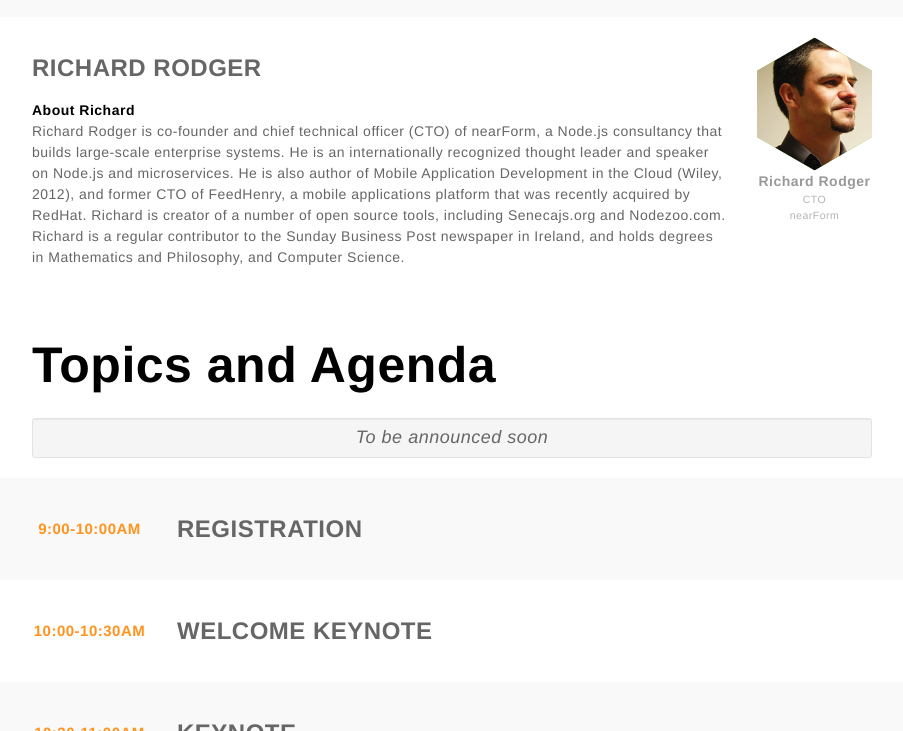
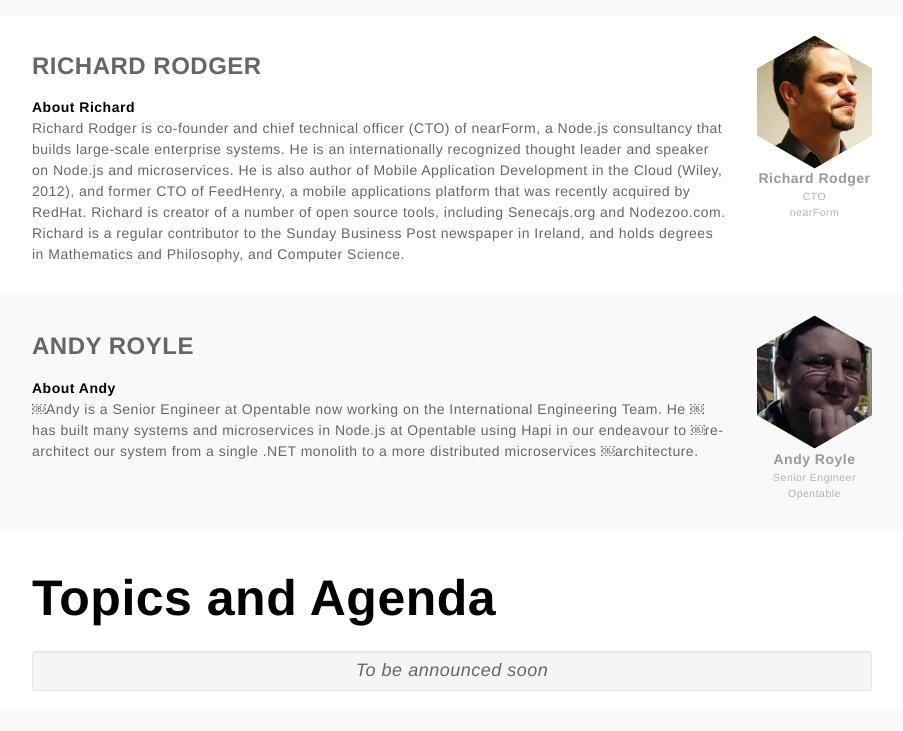
Before and after one commit to nodeday/nodeday.github.io, a plain HTML site: page 2015-digitas/index.html in a window 1280 px wide. Shown: the part 2722-3453 px from the top of the page, without its empty margins (188-1091 px from the left). Drawn offline with Linux system fonts and the light colour scheme.

Commit message:
Added a new speaker and made some smaller changes

```diff
--- a/2015-digitas/css/app.css
+++ b/2015-digitas/css/app.css
@@ -78,7 +78,7 @@
     height: 100%;
 }
 .twitter-icon img{
-    width: 36px;
+    width: 25px;
     vertical-align: middle;
 }
 .row img {
@@ -251,7 +251,9 @@
     -o-transform: rotate(-60deg);
     transform: rotate(-60deg);
 }
-
+.topic .speaker #andy_royle .hexagon-3{
+    background-image: url(../img/Andy-Royle.png);
+}
 .topic .speaker #ian_crowther .hexagon-3{
     background-image: url(../img/Ian-Crowther.png);
 }
--- a/2015-digitas/index.html
+++ b/2015-digitas/index.html
@@ -64,7 +64,7 @@
                             <h2>About nodeday 2015</h2>
                             <p>
                                 nodeday is a Node.js conference by the enterprise, for the enterprise. Now in its second year, this one-day industry conference brings together people from companies that have adopted or are planning to adopt Node.js, and focuses on the issues that these companies face. It gives participants a forum to discuss and share their experiences with Node.js, share advice, tips and tricks, and drive forward both the technology and the community.
-                                <br> Come join us at Digitas LBi, Brick Lane, London, UK -
+                                <br> Come join us at DigitasLBi, Brick Lane, London, UK -
                                 <a class="same-color" href="https://ti.to/node-day-2015/node-day-london" target="_blank">register here</a>
                             </p>
                         </div>
@@ -133,7 +133,7 @@
                         <p class="link">
                         </p>
                         <p class="bio">
-                            <b>About Ian</b> Ian continues to be active member of the Node community both internationally and here in London. Ian organises events such as the London Node User Group, Nodeschool London and most recently International Nodeschool. I has also taken on roles for conferences such as OneShot by NodeConf and FullStack Conf. Ian has spent a number of years working as a Full Stack Node Developer in the Enterprise tier and has recently setup up Nexttick, a Node, Javascript & Docker consultancy in London
+                            <b>About Ian</b> Ian is a Senior Interface Developer at DigitasLBi and has spent the past year building a RESTful API in Node and NodeWebkit apps. Ian was also a member of a team from DigitasLBi that built a speaking clock for the Hack the Barbican exhibition. Away from writing code Ian plays the piano and attempts painting.
                         </p>
                     </div>
                     <div class="col-sm-2">
@@ -201,7 +201,7 @@
                             <p class="link">
                             </p>
                             <p class="bio">
-                                <b>About Aaron</b> Aaron is a front-end turned full-stack JavaScript developer at the Marketing and Technology agency DigitasLBi. He first experimented with Node.js as part of his undergraduate thesis back in 2012 and has been working professionally with the technology since 2013. He has been technical lead on a number of full-stack projects, helping to build products for the healthcare industry as part of the Digital Innovation Group. In his spare time he enjoys making and sipping Sherry.
+                                <b>About Aaron</b> Aaron is a Senior Interface Developer at the global marketing and technology agency DigitasLBi. He first experimented with Node.js as part of his undergraduate thesis back in 2012 and has been working professionally with the technology since 2013. He has been technical lead on a number of full-stack projects, helping to build products for the healthcare industry as part of the Digital Innovation Group. In his spare time he enjoys making and sipping Sherry.
                             </p>
                         </div>
                         <div class="col-sm-2">
@@ -360,7 +360,44 @@
                                         </div>
                                     </div>
                                 </div>
-                            </section>
+                                <div class="topic topic-talk">
+                                    <div class="wrapper">
+                                        <div class="row">
+                                            <div class="col-sm-10">
+                                                <h3 class="title">Andy Royle</h3>
+                                                <p class="abstract">
+                                                </p>
+                                                <p class="link">
+                                                </p>
+                                                <p class="link">
+                                                </p>
+                                                <p class="bio">
+                                                    <b>About Andy</b> ￼Andy is a Senior Engineer at Opentable now working on the International Engineering Team. He
+                                                    ￼has built many systems and microservices in Node.js at Opentable using Hapi in our endeavour to
+                                                    ￼re-architect our system from a single .NET monolith to a more distributed microservices
+                                                    ￼architecture.
+                                                </p>
+                                            </div>
+                                            <div class="col-sm-2 col-xs-12">
+                                                <div class="speaker row">
+                                                    <div class="speaker-image col-sm-12 col-xs-6">
+                                                        <div class="hexagon-1" id="andy_royle">
+                                                            <div class="hexagon-2">
+                                                                <div class="hexagon-3"></div>
+                                                            </div>
+                                                        </div>
+                                                    </div>
+                                                    <div class="speaker-info col-sm-12 col-xs-6">
+                                                        <p class="speaker-name">Andy Royle</p>
+                                                        <p class="speaker-occupation">Senior Engineer
+                                                            <br/>Opentable</p>
+                                                        </div>
+                                                    </div>
+                                                </div>
+                                            </div>
+                                        </div>
+                                    </div>
+                                </section>
 
                             <section id="topics" aria-labelledby="topicsLabel">
                                 <div class="wrapper">
```
Also changed, not shown: index.html (+40 -3 lines), 2015-digitas/img/Andy-Royle.png (added).
